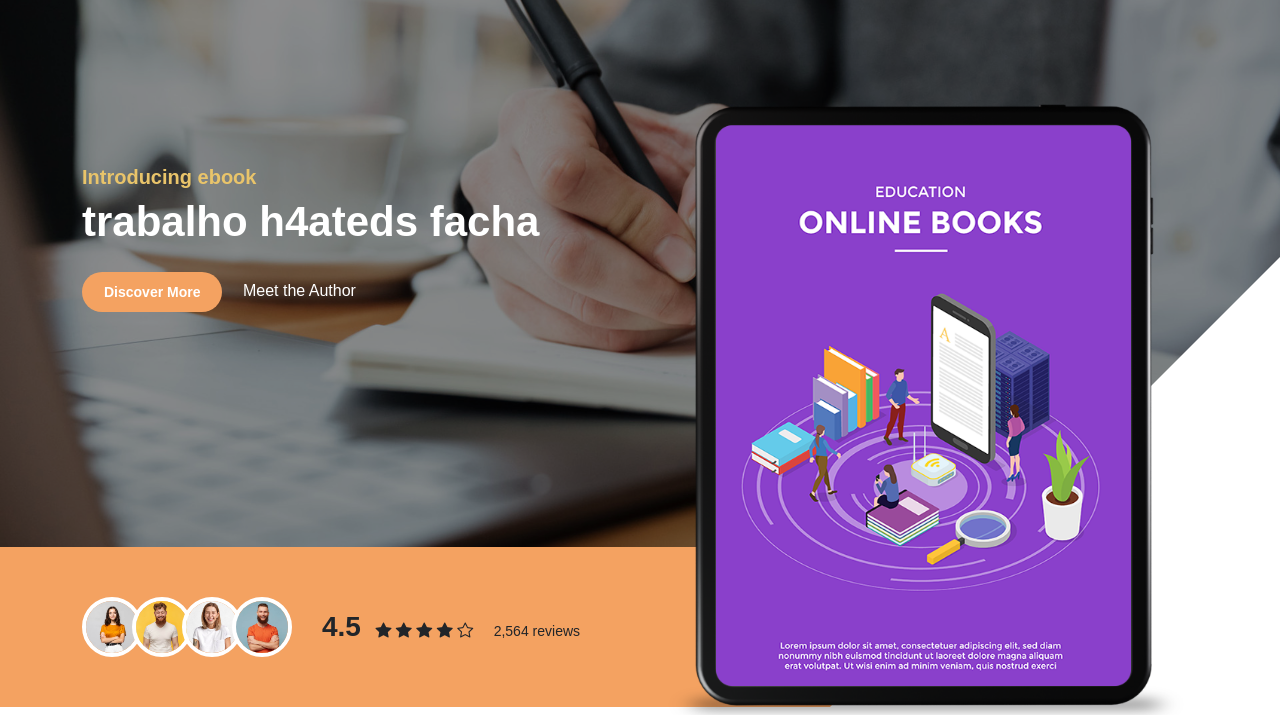
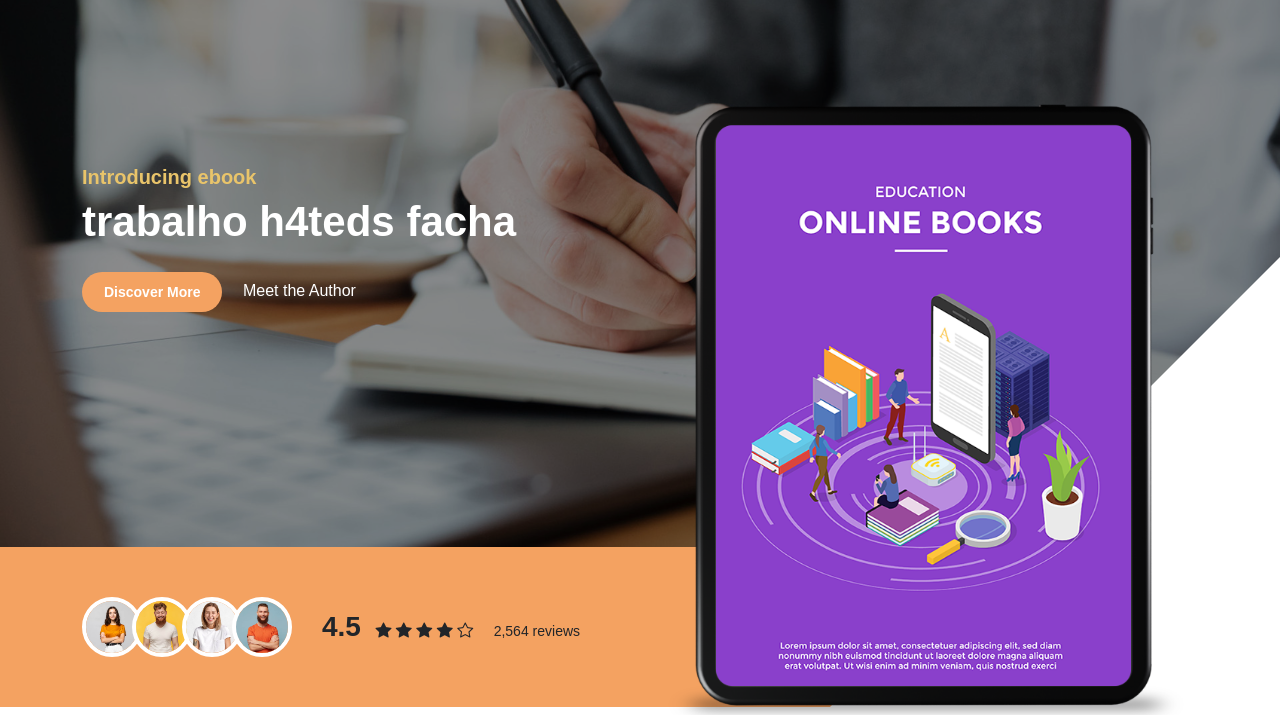
Before and after one commit to h4tedfacha/site, a plain HTML site: page index.html in a window 1280 px wide. Shown: the part 85-800 px from the top of the page. Drawn offline with Linux system fonts and the light colour scheme; a web font is replaced by a local one.

Commit message:
new changes

```diff
--- a/index.html
+++ b/index.html
@@ -94,7 +94,7 @@ https://templatemo.com/tm-588-ebook-landing
 
                             <h6>Introducing ebook</h6>
 
-                            <h1 class="text-white mb-4">trabalho h4ateds facha</h1>
+                            <h1 class="text-white mb-4">trabalho h4teds facha</h1>
 
                             <a href="#section_2" class="btn custom-btn smoothscroll me-3">Discover More</a>
 
```
